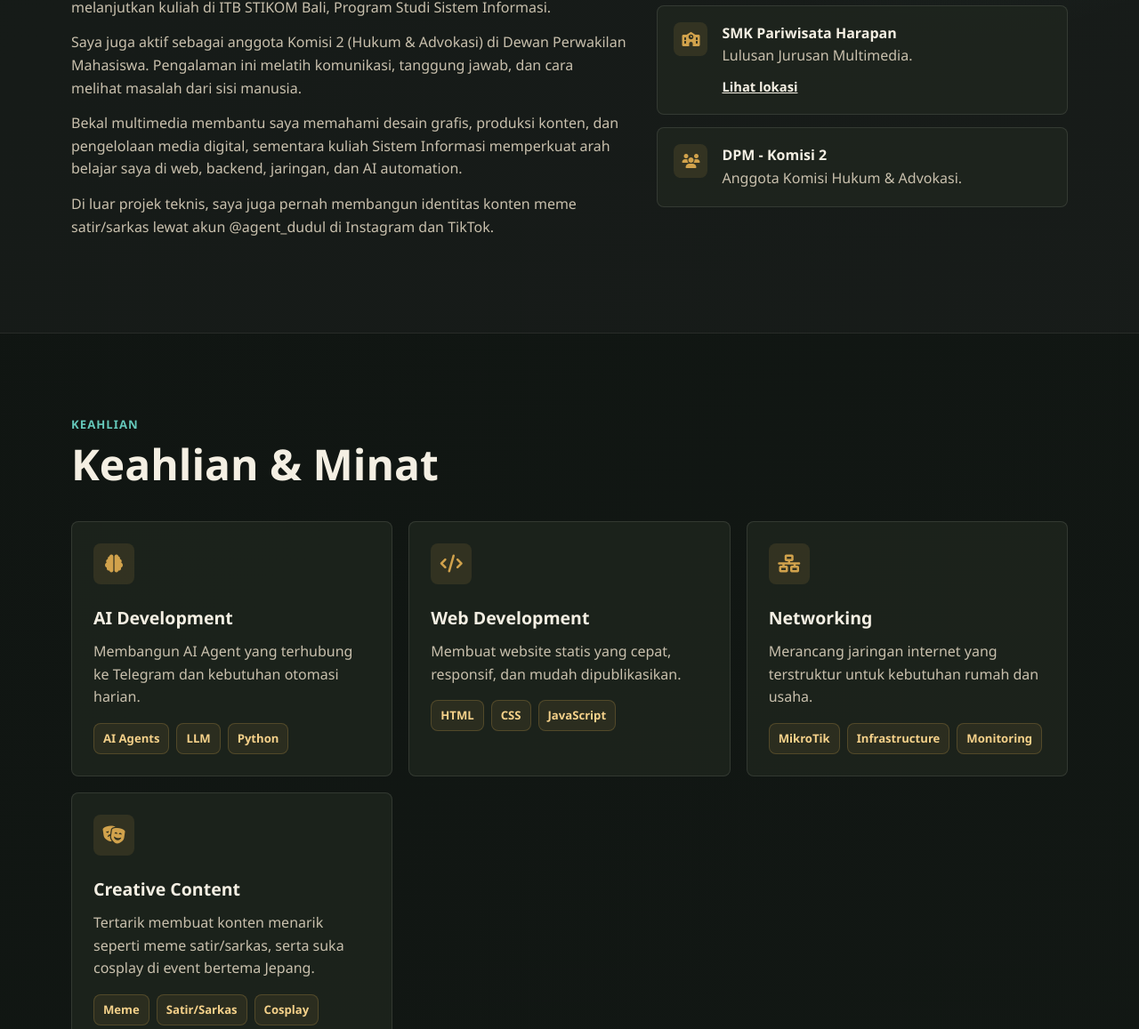
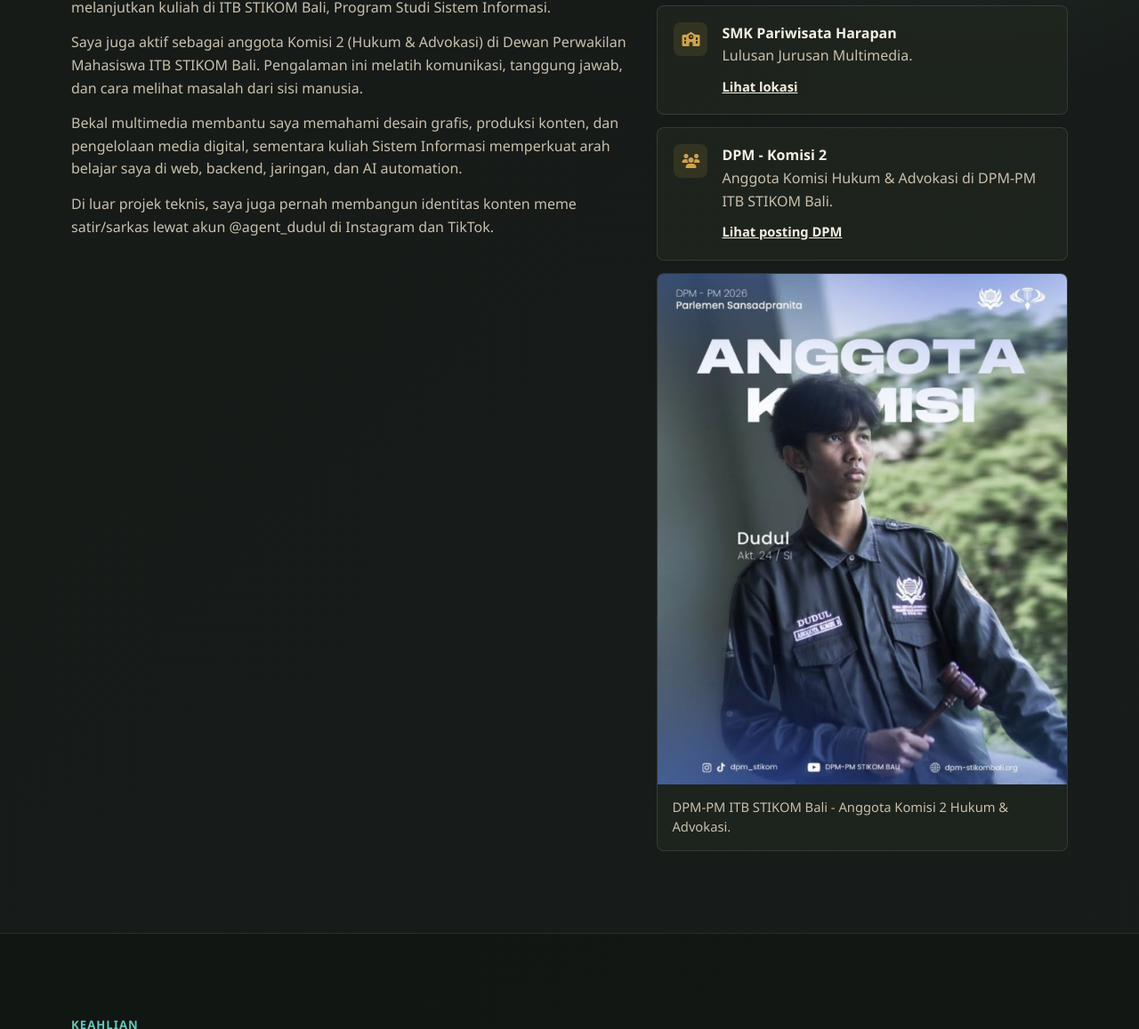
Before and after one commit to frengky21/portofolio, a plain HTML site: page index.html in a window 1280 px wide. Shown: the part 1144-2301 px from the top of the page at 89% size. Drawn offline with Linux system fonts and the light colour scheme.

Commit message:
Add DPM organization photo

```diff
--- a/index.html
+++ b/index.html
@@ -92,7 +92,7 @@
                     <div class="about-text">
                         <h3>Latar belakang pendidikan, organisasi, dan karya digital.</h3>
                         <p>Saya lulusan Jurusan Multimedia di SMK Pariwisata Harapan dan sekarang melanjutkan kuliah di ITB STIKOM Bali, Program Studi Sistem Informasi.</p>
-                        <p>Saya juga aktif sebagai anggota Komisi 2 (Hukum & Advokasi) di Dewan Perwakilan Mahasiswa. Pengalaman ini melatih komunikasi, tanggung jawab, dan cara melihat masalah dari sisi manusia.</p>
+                        <p>Saya juga aktif sebagai anggota Komisi 2 (Hukum & Advokasi) di Dewan Perwakilan Mahasiswa ITB STIKOM Bali. Pengalaman ini melatih komunikasi, tanggung jawab, dan cara melihat masalah dari sisi manusia.</p>
                         <p>Bekal multimedia membantu saya memahami desain grafis, produksi konten, dan pengelolaan media digital, sementara kuliah Sistem Informasi memperkuat arah belajar saya di web, backend, jaringan, dan AI automation.</p>
                         <p>Di luar projek teknis, saya juga pernah membangun identitas konten meme satir/sarkas lewat akun @agent_dudul di Instagram dan TikTok.</p>
                     </div>
@@ -118,9 +118,16 @@
                             <i class="fas fa-users" aria-hidden="true"></i>
                             <div>
                                 <h4>DPM - Komisi 2</h4>
-                                <p>Anggota Komisi Hukum & Advokasi.</p>
+                                <p>Anggota Komisi Hukum & Advokasi di DPM-PM ITB STIKOM Bali.</p>
+                                <a href="https://www.instagram.com/p/DV96wVzk-pu/?img_index=3&igsh=anVubWc3ZDl6dmN1" target="_blank" rel="noopener noreferrer">Lihat posting DPM</a>
                             </div>
                         </article>
+                        <figure class="org-photo-card">
+                            <a href="https://www.instagram.com/p/DV96wVzk-pu/?img_index=3&igsh=anVubWc3ZDl6dmN1" target="_blank" rel="noopener noreferrer">
+                                <img src="assets/about/dpm-komisi-dudul.jpg" alt="Dudul sebagai anggota komisi DPM-PM ITB STIKOM Bali">
+                            </a>
+                            <figcaption>DPM-PM ITB STIKOM Bali - Anggota Komisi 2 Hukum & Advokasi.</figcaption>
+                        </figure>
                     </div>
                 </div>
             </div>
--- a/styles.css
+++ b/styles.css
@@ -399,6 +399,32 @@ section {
 
 .info-card a:hover {
     color: var(--gold);
+}
+
+.org-photo-card {
+    overflow: hidden;
+    border: 1px solid rgba(244, 239, 227, 0.11);
+    border-radius: 8px;
+    background: rgba(32, 39, 31, 0.72);
+}
+
+.org-photo-card a,
+.org-photo-card img {
+    display: block;
+}
+
+.org-photo-card img {
+    width: 100%;
+    aspect-ratio: 4 / 5;
+    object-fit: cover;
+    object-position: center top;
+}
+
+.org-photo-card figcaption {
+    padding: 14px 16px 16px;
+    color: var(--muted);
+    font-size: 0.92rem;
+    line-height: 1.5;
 }
 
 .skills-grid,
```
Also changed, not shown: assets/about/dpm-komisi-dudul.jpg (added).
